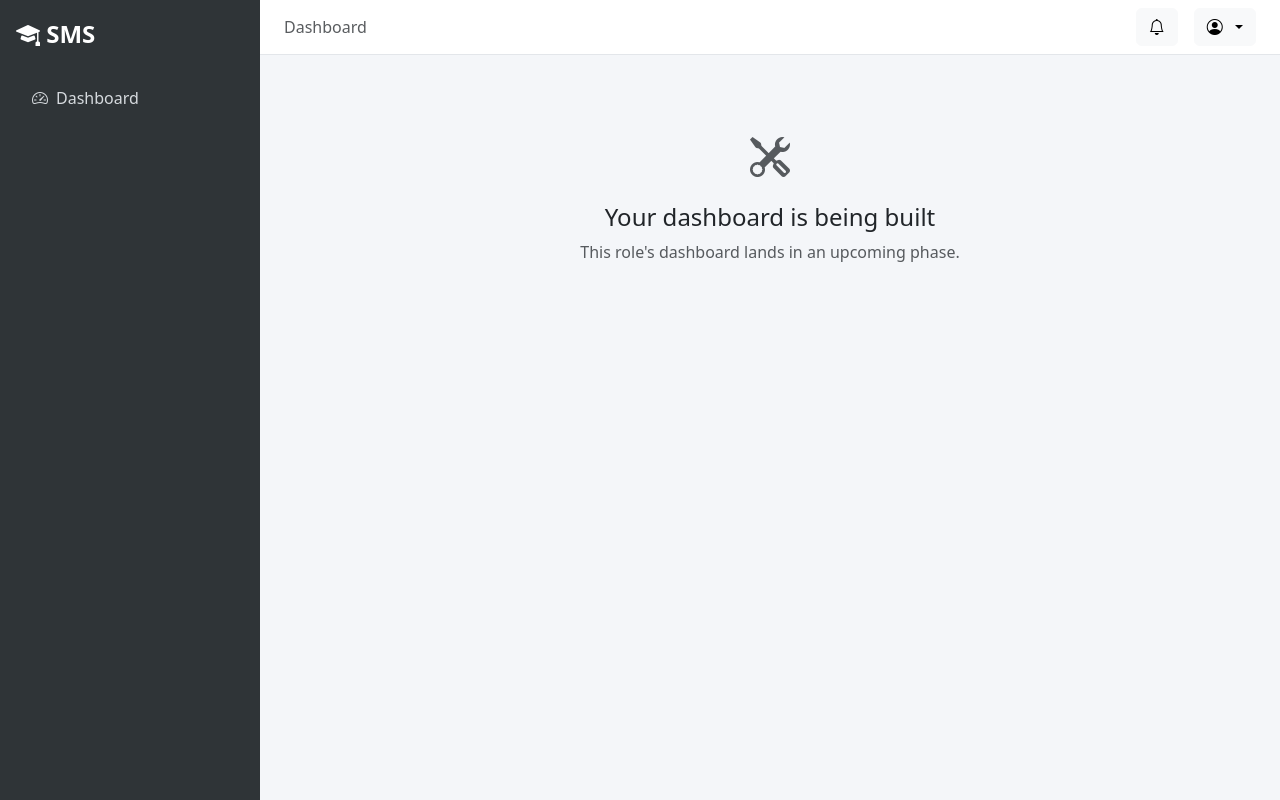
After one commit to Cptzeph23/SchoolManagementSystem, a Django app: page /coming-soon/ in a window 1280 px wide. The commit adds this page. Run offline with Django 5.2, Linux system fonts and the light colour scheme.

Commit message:
templates

```diff
--- a/SMS/smsApp/views.py
+++ b/SMS/smsApp/views.py
@@ -1,4 +1,5 @@
 # Absolute path: SMS/smsApp/views.py
+from django.contrib.auth.mixins import LoginRequiredMixin
 from django.contrib.auth.views import LoginView as DjangoLoginView
 from django.shortcuts import render
 from django.urls import reverse_lazy
@@ -32,12 +33,15 @@ class LoginView(DjangoLoginView):
         return super().form_invalid(form)
 
 
-class DashboardRouterView(RedirectView):
+class DashboardRouterView(LoginRequiredMixin, RedirectView):
     """Post-login landing point. Redirects each user to the dashboard that
     matches their role (spec §4 System User Types) instead of one shared
-    dashboard, per the multi-dashboard structure §5-§19 describe."""
+    dashboard, per the multi-dashboard structure §5-§19 describe.
+    LoginRequiredMixin sends anonymous visitors to LOGIN_URL first —
+    without it, `request.user` is an AnonymousUser with no `.role`."""
 
     permanent = False
+    login_url = "dashboard:login"
 
     def get_redirect_url(self, *args, **kwargs):
         return get_dashboard_url_for_role(self.request.user.role)
--- a/SMS/templates/base.html
+++ b/SMS/templates/base.html
@@ -11,11 +11,11 @@
         body { background-color: #f4f6f9; }
         .sms-sidebar {
             min-height: 100vh;
-            background-color: #1e2a3a;
-            color: #cfd8e3;
+            background-color: #2f3437;
+            color: #d6dade;
         }
-        .sms-sidebar a { color: #cfd8e3; text-decoration: none; }
-        .sms-sidebar a.active, .sms-sidebar a:hover { color: #ffffff; background-color: #2c3e50; }
+        .sms-sidebar a { color: #d6dade; text-decoration: none; }
+        .sms-sidebar a.active, .sms-sidebar a:hover { color: #ffffff; background-color: #43494d; }
         .sms-sidebar .nav-link { padding: .6rem 1rem; border-radius: .375rem; }
         .sms-topnav { background-color: #ffffff; border-bottom: 1px solid #e3e6ea; }
         .sms-stat-card { border: none; border-radius: .75rem; box-shadow: 0 1px 3px rgba(0,0,0,.08); }
--- /dev/null
+++ b/SMS/templates/dashboard/coming_soon.html
@@ -0,0 +1,10 @@
+<!-- Absolute path: SMS/templates/dashboard/coming_soon.html -->
+{% extends "base.html" %}
+{% block title %}Dashboard — SMS{% endblock %}
+{% block content %}
+<div class="text-center py-5">
+    <i class="bi bi-tools fs-1 text-muted"></i>
+    <h4 class="mt-3">Your dashboard is being built</h4>
+    <p class="text-muted">This role's dashboard lands in an upcoming phase.</p>
+</div>
+{% endblock %}
```
Also changed, not shown: SMS/smsApp/tests.py (+8 -0 lines), SMS/templates/dashboard/account_locked.html (added, +19 -0 lines), SMS/templates/dashboard/super_admin.html (line endings or trailing spaces), SMS/templates/registration/login.html (line endings or trailing spaces).
